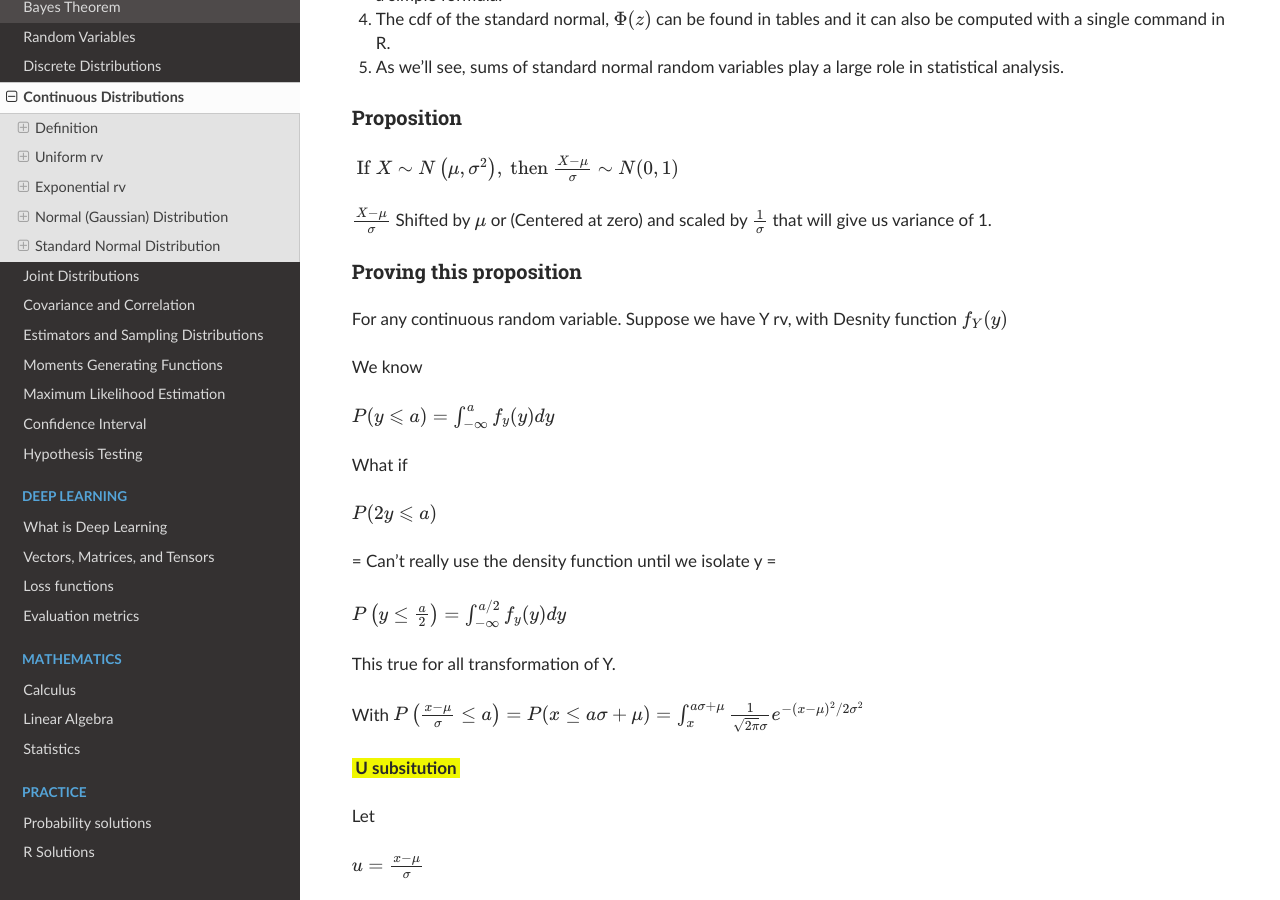
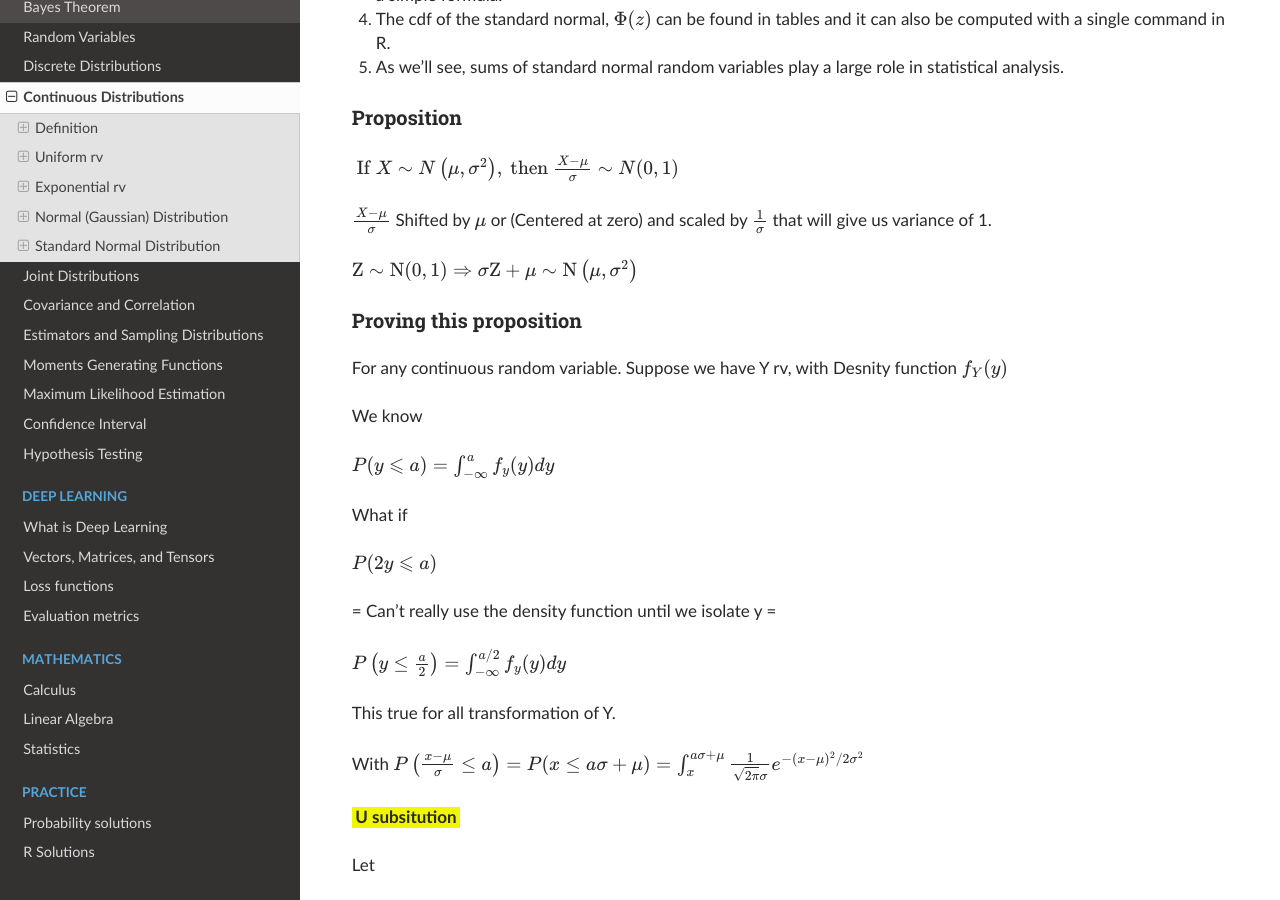
Before and after one commit to akkefa/ml-notes, a Sphinx documentation site: the page built from docs/probability/continuous_distributions.md, in a window 1280 px wide and 900 px high, scrolled down 11896 px. Built offline with Sphinx 7.4.7 and the Read the Docs theme 2.0.0, drawn with Linux system fonts in a browser that asks for light colours.

Commit message:
new changes

```diff
--- a/docs/probability/continuous_distributions.md
+++ b/docs/probability/continuous_distributions.md
@@ -456,6 +456,9 @@
 $\frac{X-\mu}{\sigma}$ Shifted by $\mu$ or (Centered at zero) and scaled by $\frac{1}{\sigma}$ that
 will give us variance of 1.
 
+
+$\mathrm{Z} \sim \mathrm{N}(0,1) \Rightarrow \sigma \mathrm{Z}+\mu \sim \mathrm{N}\left(\mu, \sigma^2\right)$
+
 ### Proving this proposition
 
 For any continuous random variable. Suppose we have Y rv, with Desnity function $f_{Y}(y)$
```
